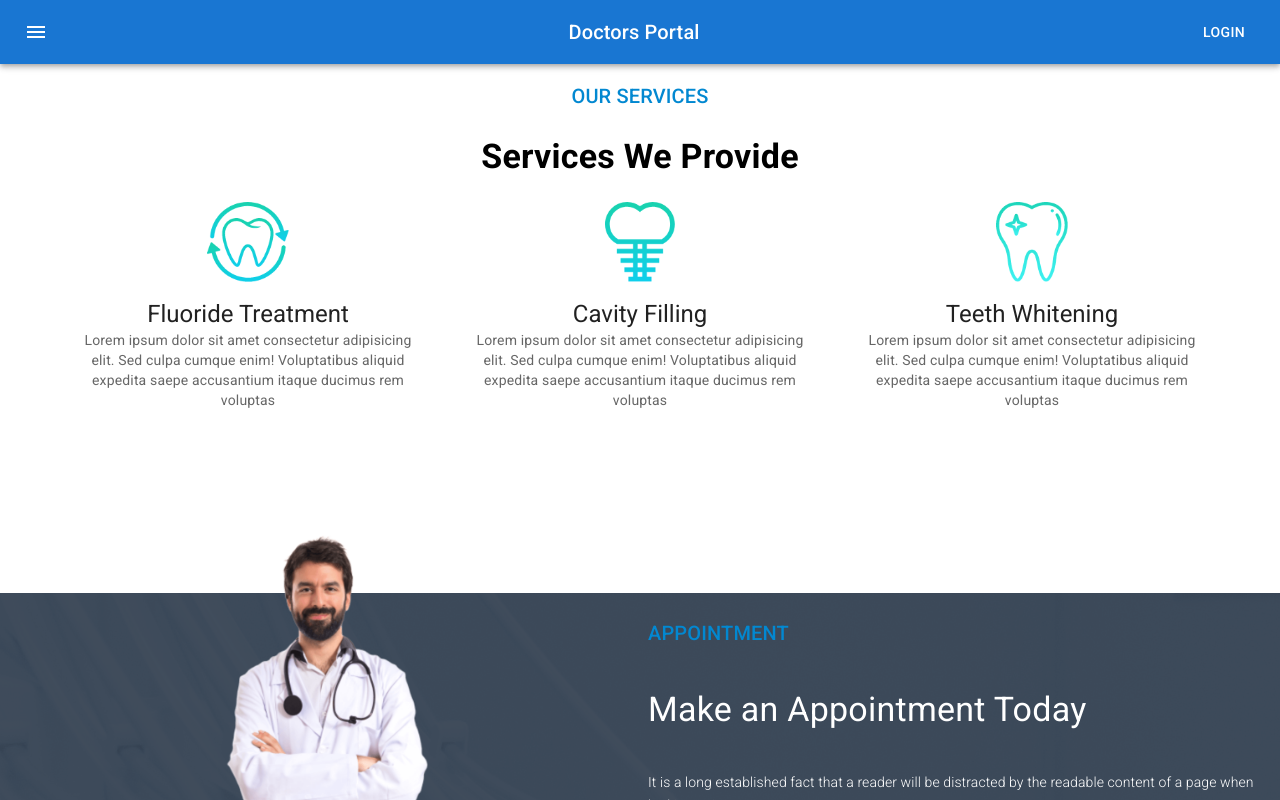
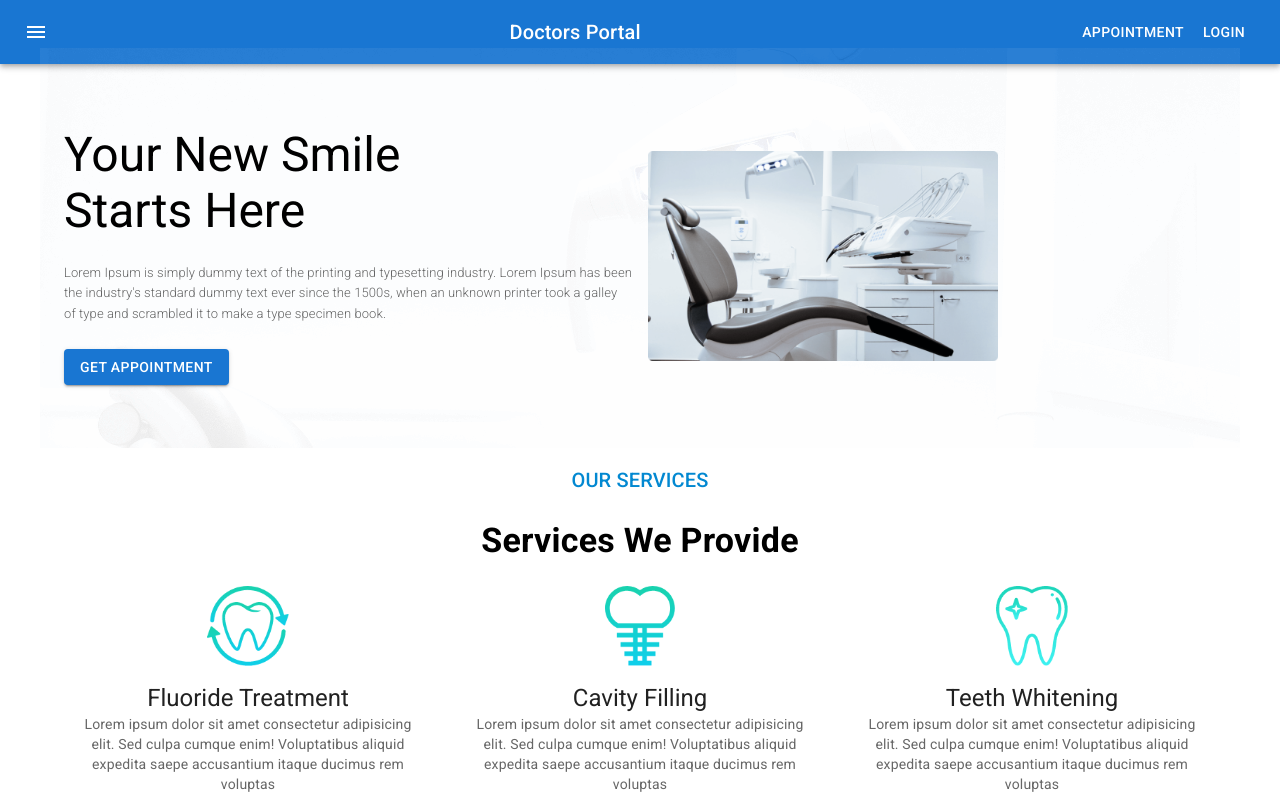
Before and after one commit to soniaakhter/doctors-portal-client, a React (Create React App) app: page / in a window 1280 px wide. Shown: the top 800 px of the page. Built offline with nearby package versions, Linux system fonts and the light colour scheme.

Commit message:
appointmentBanner

```diff
--- a/src/App.js
+++ b/src/App.js
@@ -6,6 +6,7 @@ import {
   Link
 } from "react-router-dom";
 import Home from './Pages/Home/Home/Home';
+import Appointment from './Appointment/Appointment/Appointment';
 
 
 function App() {
@@ -13,8 +14,8 @@ function App() {
     <div className="App">
       <Router>
         <Switch>
-          <Route path="/about">
-            <Home />
+          <Route path="/appointment">
+            <Appointment />
           </Route>
           <Route path="/home">
             <Home />
--- /dev/null
+++ b/src/Appointment/Appointment/Appointment.js
@@ -0,0 +1,17 @@
+import React from 'react';
+import Navigation from '../../Pages/Shared/Navigation/Navigation';
+import AppointmentHeader from '../AppointmentHeader/AppointmentHeader';
+import AvailableAppointment from '../AvailableAppointment/AvailableAppointment';
+
+const Appointment = () => {
+    return (
+        <div>
+            <Navigation />
+            <AppointmentHeader />
+            <AvailableAppointment />
+
+        </div>
+    );
+};
+
+export default Appointment;
--- /dev/null
+++ b/src/Appointment/AppointmentHeader/AppointmentHeader.js
@@ -0,0 +1,11 @@
+import React from 'react';
+
+const AppointmentHeader = () => {
+    return (
+        <div>
+            <h2>Header</h2>
+        </div>
+    );
+};
+
+export default AppointmentHeader;
--- /dev/null
+++ b/src/Appointment/AvailableAppointment/AvailableAppointment.js
@@ -0,0 +1,11 @@
+import React from 'react';
+
+const AvailableAppointment = () => {
+    return (
+        <div>
+            <h2>AvailableAppointment</h2>
+        </div>
+    );
+};
+
+export default AvailableAppointment;
--- a/src/Pages/Home/AppointmentBanner/AppointmentBanner.js
+++ b/src/Pages/Home/AppointmentBanner/AppointmentBanner.js
@@ -3,7 +3,7 @@ import Box from '@mui/material/Box';
 import Grid from '@mui/material/Grid';
 import doctor from '../../../images/doctor.png';
 import bg from '../../../images/appointment-bg.png';
-import { Button, Typography } from '@mui/material';
+import { Button, Container, Typography } from '@mui/material';
 
 
 const appointmentBanner = {
@@ -16,7 +16,7 @@ const appointmentBanner = {
 
 const AppointmentBanner = () => {
     return (
-        <Box style={appointmentBanner} sx={{ flexGrow: 1 }}>
+        <Container style={appointmentBanner} sx={{ flexGrow: 1 }}>
             <Grid container spacing={2}>
                 <Grid item xs={12} md={6}>
                     <img
@@ -44,7 +44,7 @@ const AppointmentBanner = () => {
                     </Box>
                 </Grid>
             </Grid>
-        </Box>
+        </Container>
     );
 };
 
--- /dev/null
+++ b/src/Pages/Home/Banner/Banner.js
@@ -0,0 +1,45 @@
+import React from 'react';
+import chair from '../../../images/chair.png';
+import bg from '../../../images/bg.png';
+import Grid from '@mui/material/Grid';
+import { Button, Container, Typography, Box } from '@mui/material';
+
+
+
+const bannerBg = {
+    background: `url(${bg})`
+}
+const verticalCenter = {
+    display: 'flex',
+    height: 400,
+    alignItems:'center'
+}
+
+
+const Banner = () => {
+    return (
+        <Container style={bannerBg} sx={{ flexGrow: 1 }}>
+            <Grid container spacing={2}>
+                <Grid item style={{ ...verticalCenter,textAlign:'left'}} xs={12} md={6}>
+                    <Box>
+                        <Typography variant="h3">
+                            Your New Smile <br />
+                            Starts Here
+                        </Typography>
+                        <Typography variant="h6" color="text.secondary" sx={{ my:3, fontSize: 13, fontWeight: 300 }}>
+                            Lorem Ipsum is simply dummy text of the printing and typesetting industry. Lorem Ipsum has been the industry's standard dummy text ever since the 1500s, when an unknown printer took a galley of type and scrambled it to make a type specimen book.
+                        </Typography>
+                        <Button variant="contained" sx={{ fontWeight: 500, color: 'white' }}>GET APPOINTMENT</Button>
+                    </Box>
+                </Grid>
+                <Grid item xs={12} md={6} style={verticalCenter}>
+                    <img style={{width:'350px'}} src={chair} />
+
+                </Grid>
+
+            </Grid>
+        </Container>
+    );
+};
+
+export default Banner;
--- a/src/Pages/Home/Home/Home.js
+++ b/src/Pages/Home/Home/Home.js
@@ -1,12 +1,14 @@
 import React from 'react';
 import Navigation from '../../Shared/Navigation/Navigation';
 import AppointmentBanner from '../AppointmentBanner/AppointmentBanner';
+import Banner from '../Banner/Banner';
 import Services from '../Services/Services';
 
 const Home = () => {
     return (
         <div>
             <Navigation />
+            <Banner />
             <Services />
             <AppointmentBanner />
         </div>
--- a/src/Pages/Shared/Navigation/Navigation.js
+++ b/src/Pages/Shared/Navigation/Navigation.js
@@ -6,6 +6,7 @@ import Typography from '@mui/material/Typography';
 import Button from '@mui/material/Button';
 import IconButton from '@mui/material/IconButton';
 import MenuIcon from '@mui/icons-material/Menu';
+import { Link } from 'react-router-dom';
 
 const Navigation = () => {
     return (
@@ -24,6 +25,7 @@ const Navigation = () => {
                     <Typography variant="h6" component="div" sx={{ flexGrow: 1 }}>
                         Doctors Portal
                     </Typography>
+                    <Link to="/appointment"> <Button style={{color:'white'}}>Appointment</Button></Link>
                     <Button color="inherit">Login</Button>
                 </Toolbar>
             </AppBar>
```
